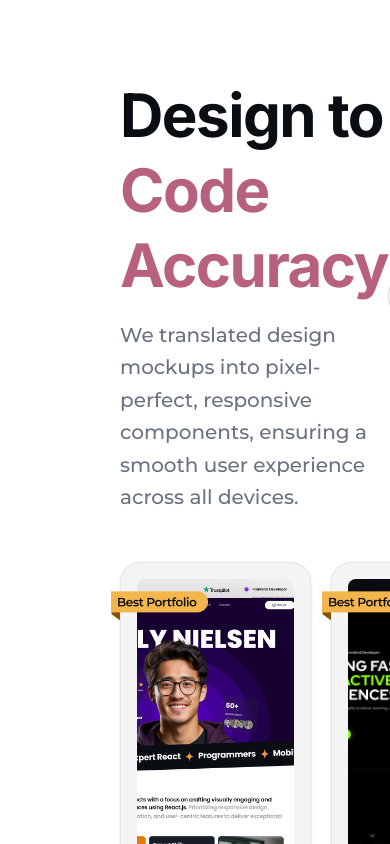
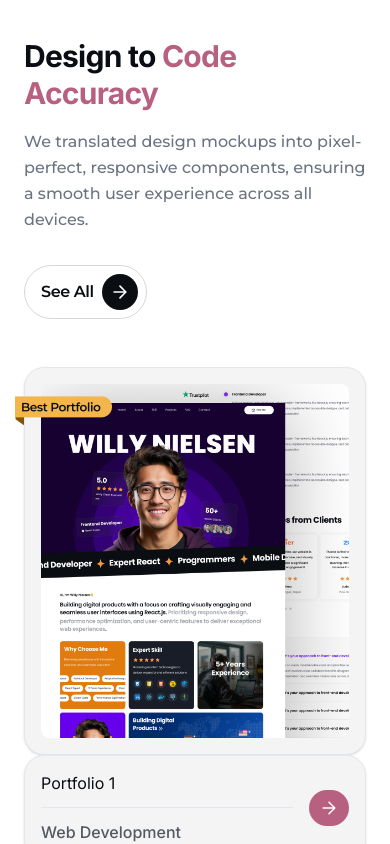
Before and after one commit to alfaizuna/portfolio-web, a Next.js app: page / in a window 390 px wide. Shown: the part 3720-4564 px from the top of the page. Built offline with nearby package versions, Linux system fonts and the light colour scheme; a web font is replaced by a local one.

Commit message:
feat: Enhance ProjectsSection with framer-motion for improved animations and responsiveness

```diff
--- a/src/screens/Dekstop/sections/ProjectsSection/ProjectsSection.tsx
+++ b/src/screens/Dekstop/sections/ProjectsSection/ProjectsSection.tsx
@@ -1,6 +1,7 @@
 "use client";
 
 import React from "react";
+import { motion, Variants } from "framer-motion";
 import { Card, CardContent } from "../../../../components/ui/card";
 import { Button } from "../../../../components/ui/button";
 import { Separator } from "../../../../components/ui/separator";
@@ -16,30 +17,59 @@ interface ProjectsSectionProps {
 }
 
 export const ProjectsSection = ({ portfolioData }: ProjectsSectionProps): JSX.Element => {
+  const sectionVariants: Variants = {
+    hidden: { opacity: 0, y: 40 },
+    visible: {
+      opacity: 1,
+      y: 0,
+      transition: {
+        duration: 0.8,
+        ease: "easeOut",
+        staggerChildren: 0.2,
+      },
+    },
+  };
+
+  const itemVariants: Variants = {
+    hidden: { opacity: 0, y: 30 },
+    visible: {
+      opacity: 1,
+      y: 0,
+      transition: {
+        duration: 0.6,
+        ease: "easeOut",
+      },
+    },
+  };
+
   return (
-    <section id="projects" className="flex flex-col items-start gap-12 px-[120px] py-20 relative self-stretch w-full flex-[0_0_auto]">
-      <div className="flex items-center justify-between relative self-stretch w-full flex-[0_0_auto]">
-        <div className="flex flex-col max-w-4xl gap-4 items-start relative">
-          <div className="relative text-6xl font-bold tracking-tight leading-tight">
-            <span className="text-[#0a0d12]">
-              Design to{" "}
-            </span>
-            <span className="text-[#b76080]">
-              Code Accuracy
-            </span>
+    <motion.section
+      id="projects"
+      className="flex flex-col items-start gap-12 px-6 md:px-8 lg:px-[120px] py-10 md:py-20 relative self-stretch w-full flex-[0_0_auto]"
+      initial="hidden"
+      whileInView="visible"
+      viewport={{ amount: 0.2 }}
+      variants={sectionVariants}
+    >
+      <div className="flex flex-col md:flex-row items-start md:items-center justify-between gap-8 md:gap-4 relative self-stretch w-full flex-[0_0_auto]">
+        <motion.div
+          className="flex flex-col max-w-4xl gap-4 items-start relative"
+          variants={itemVariants}
+        >
+          <div className="relative text-3xl md:text-5xl font-bold tracking-tight leading-tight">
+            <span className="text-[#0a0d12]">Design to </span>
+            <span className="text-[#b76080]">Code Accuracy</span>
           </div>
-
-          <div className="text-xl font-montserrat font-medium text-[#6b7280] leading-relaxed max-w-3xl">
+          <div className="text-base md:text-lg font-montserrat font-medium text-[#6b7280] leading-relaxed max-w-3xl">
             We translated design mockups into pixel-perfect, responsive
             components, ensuring a smooth user experience across all devices.
           </div>
-        </div>
-
-        <Button className="flex w-[156px] h-14 items-center justify-center gap-2 pl-4 pr-2 py-2 relative rounded-[100px] border border-solid border-[#d5d7da] bg-transparent text-[#0a0d12] hover:bg-gray-50 h-auto">
+        </motion.div>
+        <motion.div variants={itemVariants}>
+          <Button className="flex w-full md:w-[156px] h-14 items-center justify-center gap-2 pl-4 pr-2 py-2 relative rounded-[100px] border border-solid border-[#d5d7da] bg-transparent text-[#0a0d12] hover:bg-gray-50 h-auto">
             <div className="relative flex-1 font-montserrat font-semibold text-[#0a0d12] text-base tracking-tight leading-normal">
               See All
             </div>
-
             <div className="inline-flex items-center gap-2 p-2 relative flex-[0_0_auto] bg-[#0a0d12] rounded-[100px]">
               <img
                 className="relative w-5 h-5"
@@ -48,13 +78,18 @@ export const ProjectsSection = ({ portfolioData }: ProjectsSectionProps): JSX.El
               />
             </div>
           </Button>
+        </motion.div>
       </div>
 
-      <div className="flex items-center gap-5 relative self-stretch w-full flex-[0_0_auto]">
+      <motion.div
+        className="flex flex-col md:flex-row items-center gap-5 relative self-stretch w-full flex-[0_0_auto]"
+        variants={sectionVariants}
+      >
         {portfolioData.map((portfolio, index) => (
-          <div
+          <motion.div
             key={index}
-            className="flex flex-col items-start relative flex-1 grow"
+            className="flex flex-col items-start relative flex-1 grow w-full"
+            variants={itemVariants}
           >
             <Card className="flex items-center gap-2 p-4 relative self-stretch w-full flex-[0_0_auto] bg-[#f4f4f4] rounded-[20px]">
               <CardContent className="p-0">
@@ -63,7 +98,6 @@ export const ProjectsSection = ({ portfolioData }: ProjectsSectionProps): JSX.El
                   alt="Portfolio image"
                   src={portfolio.image}
                 />
-
                 <div className="absolute top-7 left-[-10px] z-10">
                   <img
                     className="w-auto h-auto"
@@ -73,21 +107,17 @@ export const ProjectsSection = ({ portfolioData }: ProjectsSectionProps): JSX.El
                 </div>
               </CardContent>
             </Card>
-
             <Card className="flex items-center justify-between p-4 relative self-stretch w-full flex-[0_0_auto] bg-[#f4f4f4] rounded-[20px]">
               <CardContent className="p-0 flex items-center justify-between w-full">
                 <div className="flex flex-col items-start gap-3 relative flex-1">
                   <div className="relative mt-[-1.00px] font-text-lg-bold font-[number:var(--text-lg-bold-font-weight)] text-[#0a0d12] text-[length:var(--text-lg-bold-font-size)] tracking-[var(--text-lg-bold-letter-spacing)] leading-[var(--text-lg-bold-line-height)] [font-style:var(--text-lg-bold-font-style)]">
                     {portfolio.title}
                   </div>
-
                   <Separator className="w-full h-px relative object-cover" />
-
                   <div className="relative font-text-md-medium font-[number:var(--text-md-medium-font-weight)] text-[#535861] text-[length:var(--text-md-medium-font-size)] tracking-[var(--text-md-medium-letter-spacing)] leading-[var(--text-md-medium-line-height)] [font-style:var(--text-md-medium-font-style)]">
                     {portfolio.category}
                   </div>
                 </div>
-
                 <Button
                   size="icon"
                   className="inline-flex items-center gap-2 p-2 relative bg-[#b76080] rounded-[100px] h-auto ml-4"
@@ -100,9 +130,9 @@ export const ProjectsSection = ({ portfolioData }: ProjectsSectionProps): JSX.El
                 </Button>
               </CardContent>
             </Card>
-          </div>
+          </motion.div>
         ))}
-      </div>
-    </section>
+      </motion.div>
+    </motion.section>
   );
 };
```
Lines whose indentation alone changed are shown as unchanged.
